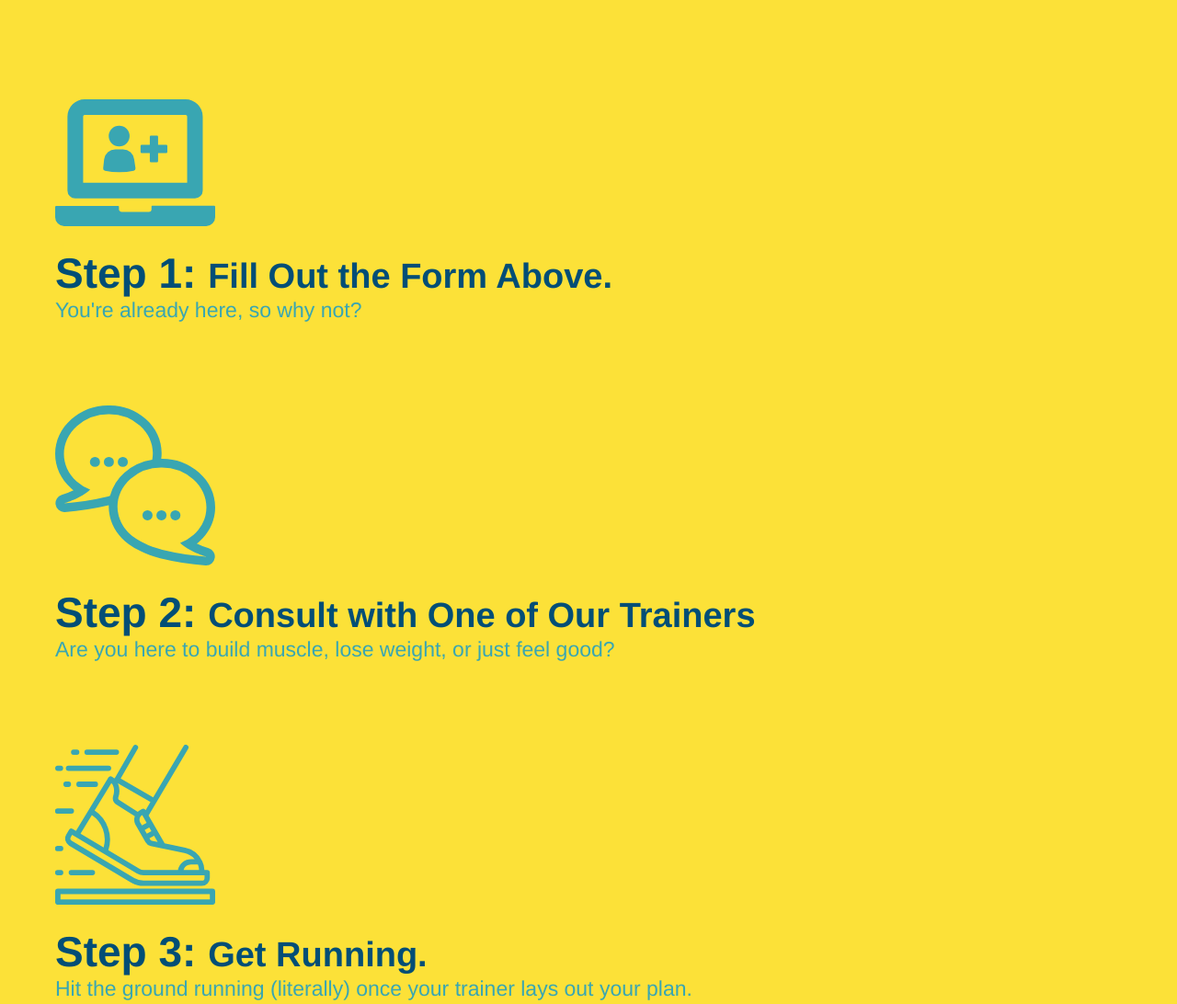
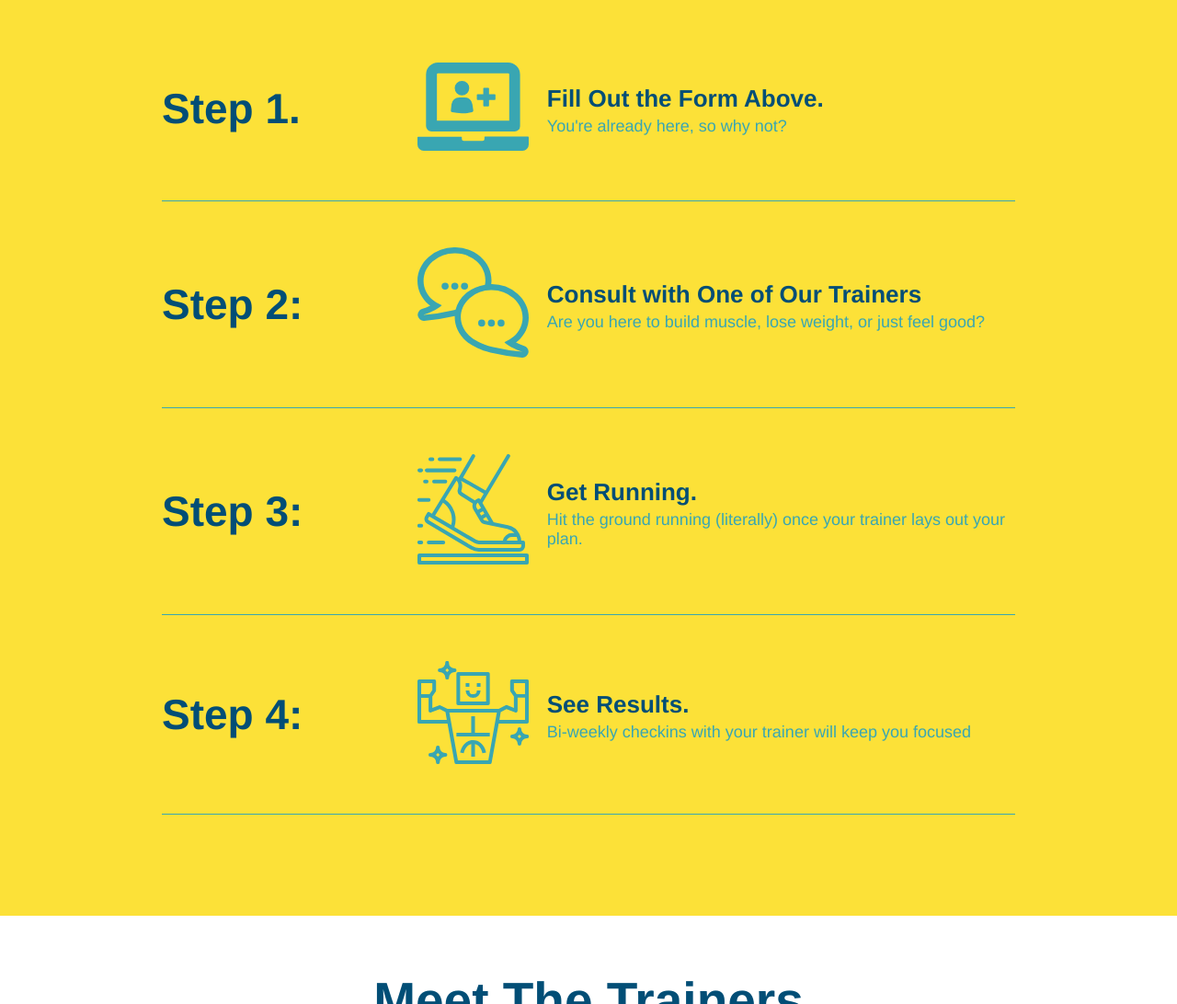
Before and after one commit to MacFGlenn/run-buddy, a plain HTML site: page index.html in a window 1280 px wide. Shown: the part 1220-2312 px from the top of the page at 92% size. Drawn offline with Linux system fonts and the light colour scheme.

Commit message:
add flexbox to the steps

```diff
--- a/assets/css/style.css
+++ b/assets/css/style.css
@@ -147,6 +147,7 @@ section {
     width: 80%;
     font-size: 20px;
     margin: 0 auto;
+    text-align: center;
 }
 
 .steps {
@@ -171,28 +172,52 @@ section {
     border-color: #39a6b2;
 }
 
-.steps div {
-    margin-bottom: 80px;
+.step {
+    margin: 50px auto;
+    padding-bottom: 50px;
+    width: 80%;
+    border-bottom: 1px solid #39a6b2;
+    display: flex;
+    flex-wrap: wrap;
+    align-items: center;
+    justify-content: space-between;
 }
 
-.steps img {
-    width: 15%;
-    margin: 10px 0;
+.step h3 {
+    color: #024e76;
+    font-size: 46px;
+    flex: 1 30%;
 }
 
-.steps h3 {
-    color: #024e76;
-    font-size: 46px;
-    margin-top: 10px;
+.step-img {
+    flex: 1 12%;
+    margin-right: 20px;
 }
 
-.steps p {
-    color: #39a6b2;
-    font-size: 23px;
+.step-img img {
+    max-width: 100%;
 }
 
-.steps span {
-    font-size: 38px;
+.step-info {
+    flex: 2 70%;
+    display: flex;
+    flex-wrap: wrap;
+    align-items: center;
+}
+
+.step-text {
+    flex: 12;
+}
+
+.step-text p {
+    color: #39a6b2;
+    font-size: 18px;
+}
+
+.step-text h4 {
+    font-size: 26px;
+    line-height: 1.5;
+    color: #024e76;
 }
 
 .trainers {
--- a/index.html
+++ b/index.html
@@ -89,30 +89,57 @@
             <h2 class="section-title secondary-border">What You Do</h2>
         </div>
 
-        <div>
+        <div class="step">
+            <h3>Step 1.</h3>
+            <div class="step-info">
+                <div class="step-img">
                     <img src="./assets/images/step-1.svg" alt="" />
-            <h3>Step 1: <span>Fill Out the Form Above.</span></h3>
+                </div>
+                <div class="step-text">
+                    <h4>Fill Out the Form Above.</h4>
                     <p>You're already here, so why not?</p>
                 </div>
+            </div>
+        </div>
 
-        <div>
+        <div class="step">
+            <h3>Step 2:</h3>
+            <div class="step-info">
+                <div class="step-img">
                     <img src="./assets/images/step-2.svg" alt="" />
-            <h3>Step 2: <span>Consult with One of Our Trainers</span></h3>
+                </div>
+                <div class="step-text">
+                    <h4>Consult with One of Our Trainers</h4>
                     <p>Are you here to build muscle, lose weight, or just feel good?</p>
                 </div>
+            </div>
+        </div>
 
-        <div>
+        <div class="step">
+            <h3>Step 3:</h3>
+            <div class="step-info">
+                <div class="step-img">
                     <img src="./assets/images/step-3.svg" alt="" />
-            <h3>Step 3: <span>Get Running.</span></h3>
+                </div>
+                <div class="step-text">
+                    <h4>Get Running.</h4>
                     <p>Hit the ground running (literally) once your trainer lays out your plan.</p>
                 </div>
+            </div>
+        </div>
 
-        <div>
+        <div class="step">
+            <h3>Step 4:</h3>
+            <div class="step-info">
+                <div class="step-img">
                     <img src="./assets/images/step-4.svg" alt="" />
-            <h3>Step 4: <span>See Results.</span></h3>
+                </div>
+                <div class="step-text">
+                    <h4>See Results.</h4>
                     <p>Bi-weekly checkins with your trainer will keep you focused</p>
                 </div>
-
+            </div>
+        </div>
     </section>
 
     <!-- "meet the trainers" section -->
```
Lines whose indentation alone changed are shown as unchanged.
